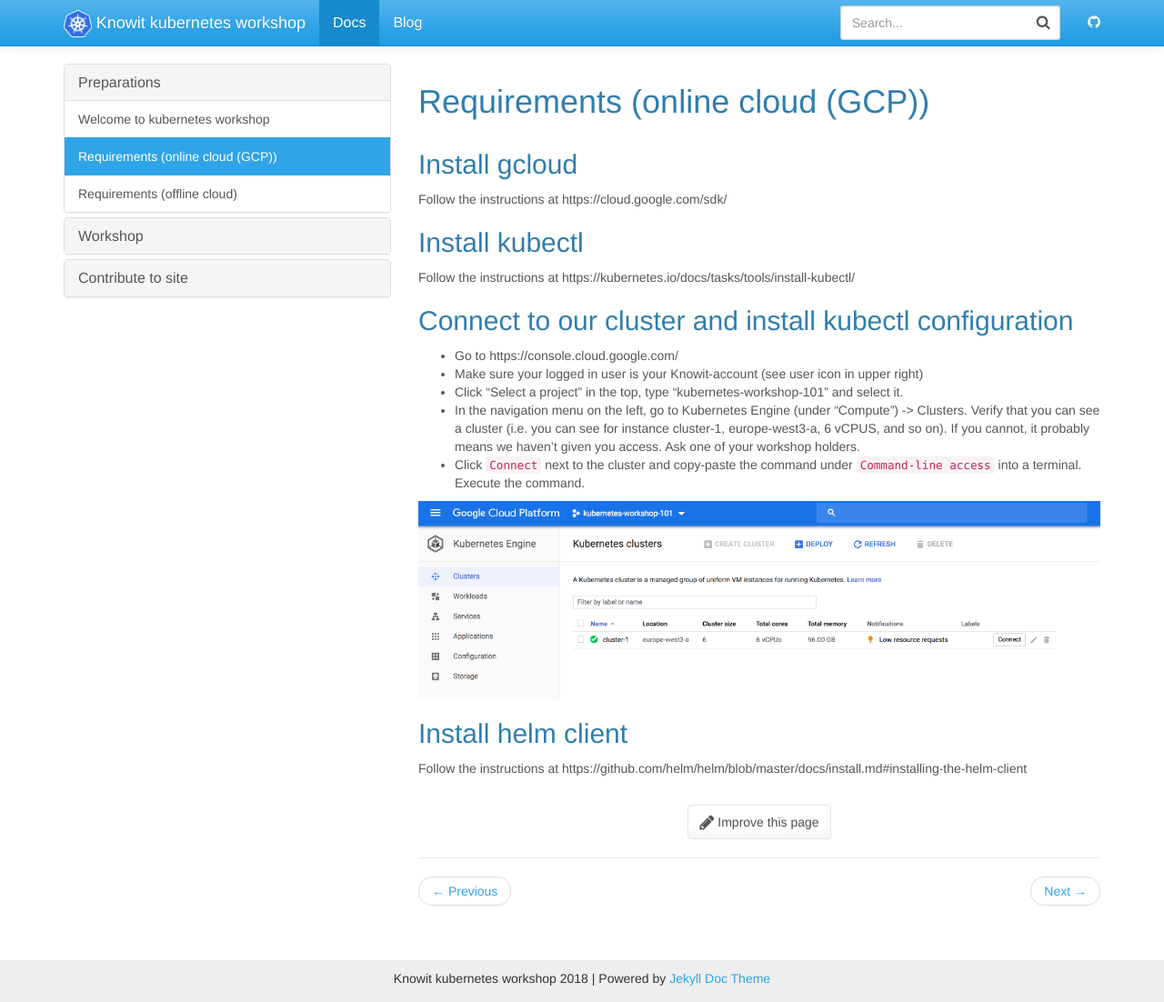
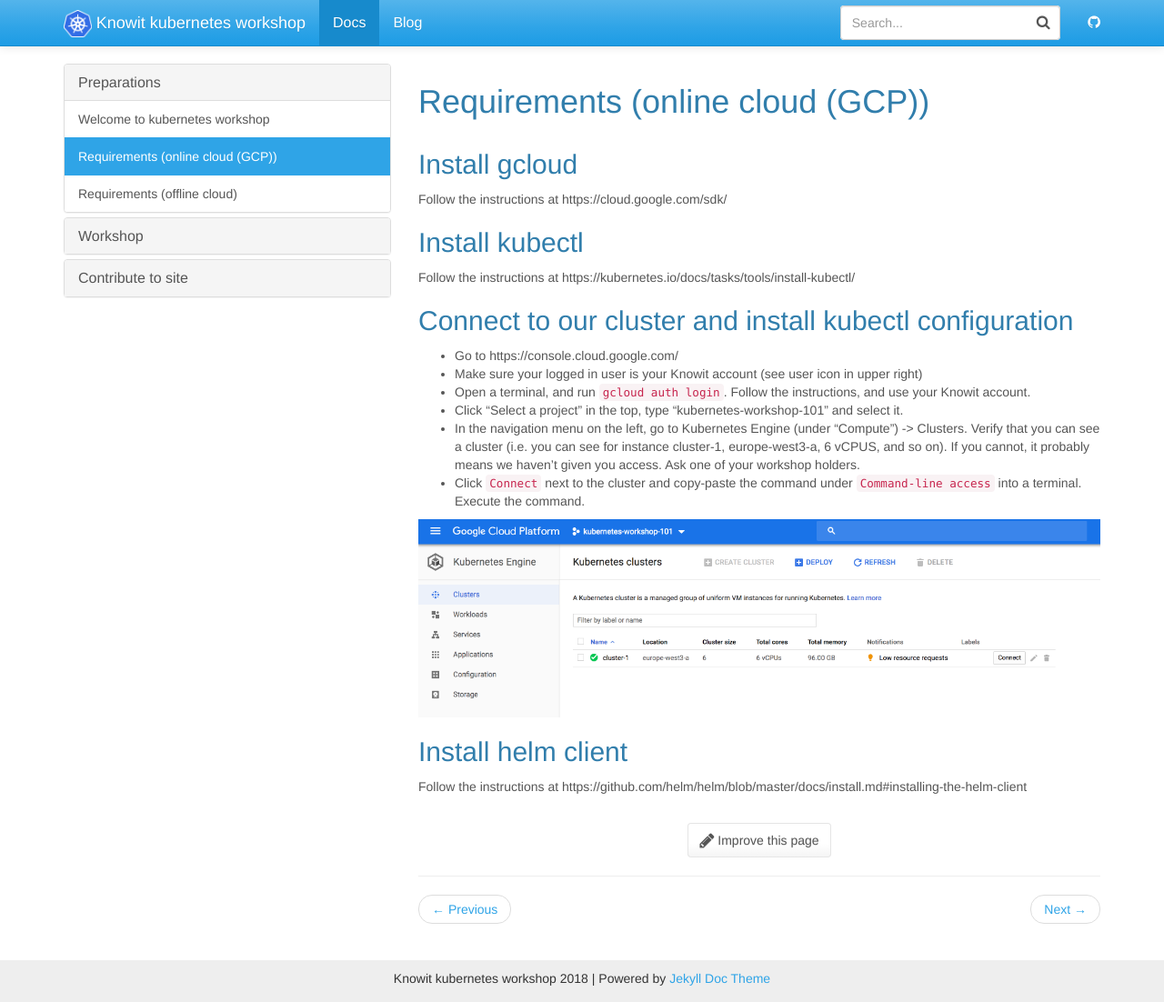
Before and after one commit to knowit/kubernetes-workshop, a Jekyll site: the page built from docs/_docs/preparations/onlinecloud.md, in a window 1280 px wide and 1102 px high. Shown: the whole window at 91% size. Built offline with Jekyll 4.4.1, drawn with Linux system fonts in a browser that asks for light colours.

Commit message:
Update onlinecloud.md

```diff
--- a/docs/_docs/preparations/onlinecloud.md
+++ b/docs/_docs/preparations/onlinecloud.md
@@ -14,7 +14,8 @@
 ## Connect to our cluster and install kubectl configuration
 
 * Go to https://console.cloud.google.com/
-* Make sure your logged in user is your Knowit-account (see user icon in upper right)
+* Make sure your logged in user is your Knowit account (see user icon in upper right)
+* Open a terminal, and run `gcloud auth login`. Follow the instructions, and use your Knowit account.
 * Click "Select a project" in the top, type "kubernetes-workshop-101" and select it.
 * In the navigation menu on the left, go to Kubernetes Engine (under "Compute") -> Clusters. Verify that you
 can see a cluster (i.e. you can see for instance cluster-1, europe-west3-a, 6 vCPUS, and so on). If you
```
